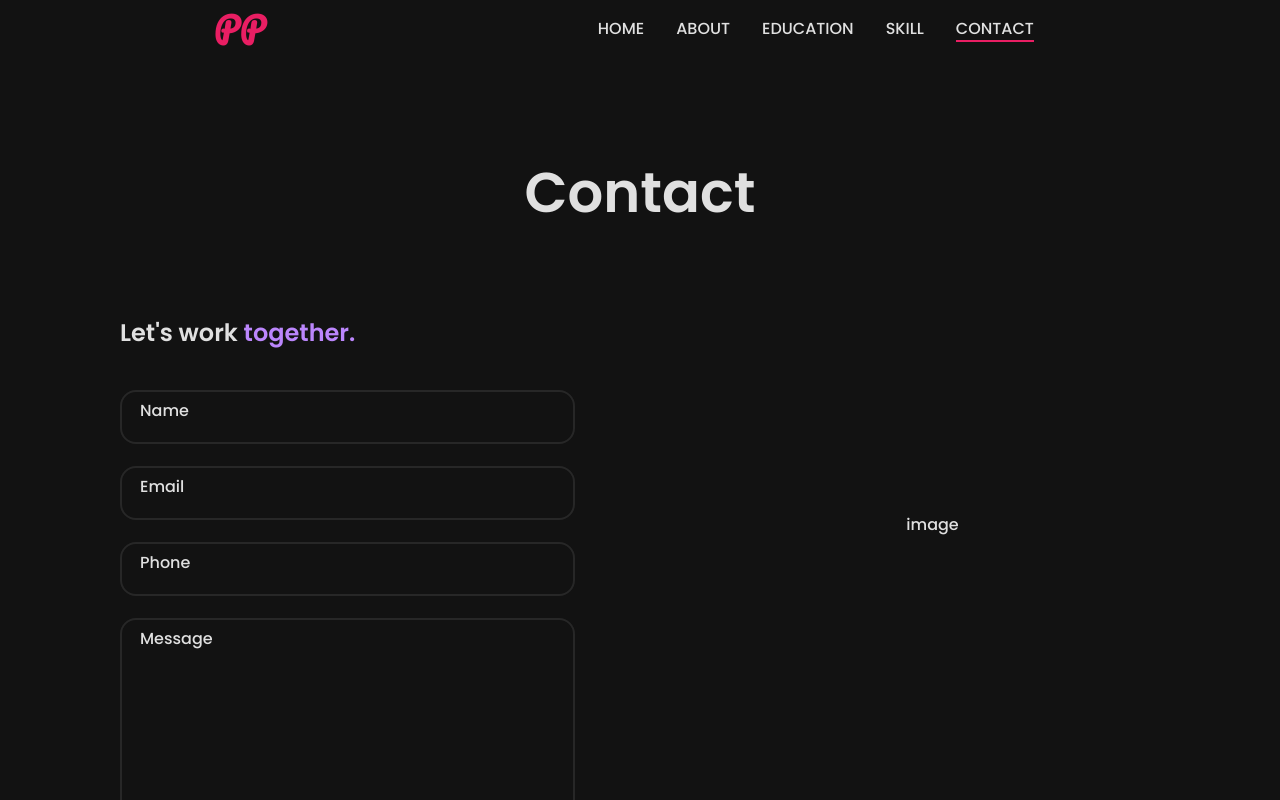
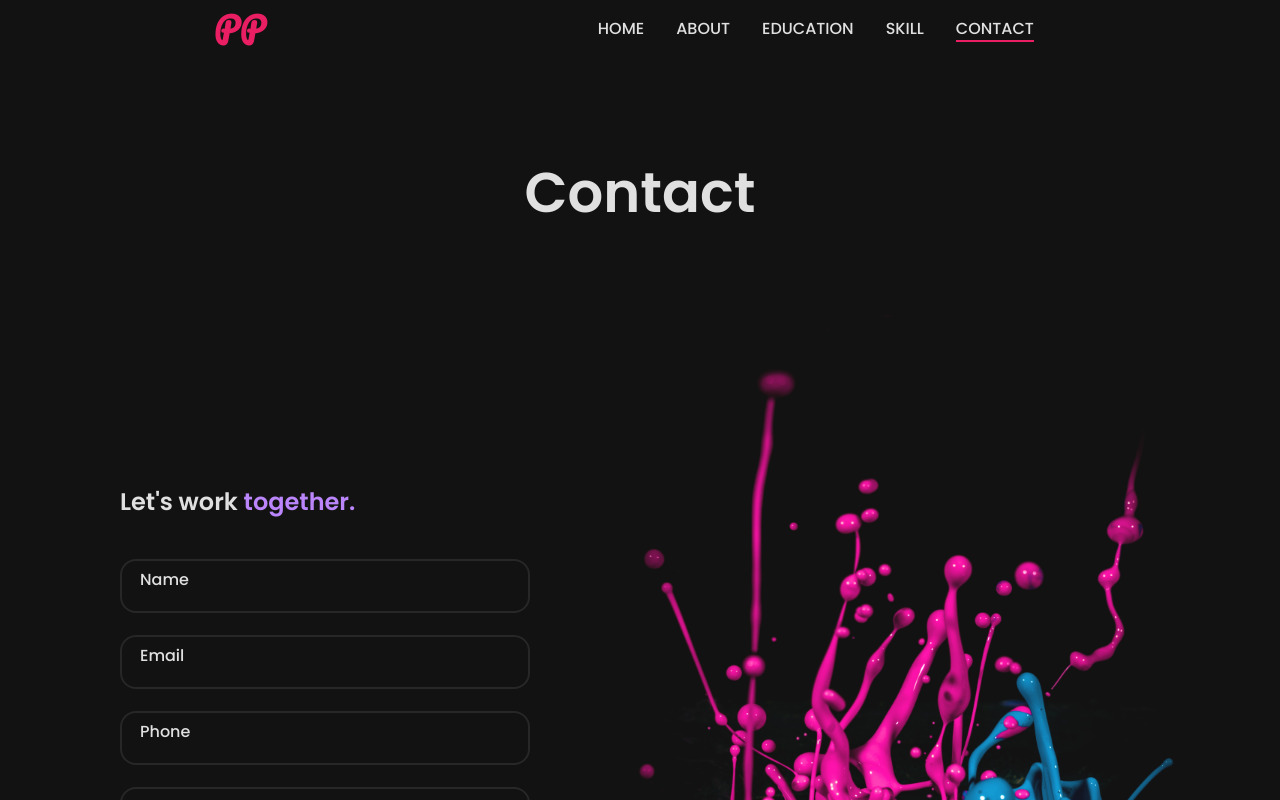
Before and after one commit to Ziilcher/vite_portfolio, a React (Vite) app: page /contact in a window 1280 px wide. Shown: the top 800 px of the page. Built offline with nearby package versions, Linux system fonts and the light colour scheme.

Commit message:
import backgroup image.

```diff
--- a/src/pages/Contactpage.css
+++ b/src/pages/Contactpage.css
@@ -80,6 +80,14 @@ textarea.input{
     scale: 1.1;
 }
 
+.right-contact{
+    background-color: var(--bg-dmode);
+}
+
+.right-contact img{
+    max-width: 600px;
+    mix-blend-mode: screen;
+}
 @media (max-width: 1023px){
     .left-contact{
         max-width: 600px;
--- a/src/pages/Contactpage.jsx
+++ b/src/pages/Contactpage.jsx
@@ -1,6 +1,7 @@
 import { useEffect } from "react"
 import AOS from "aos"
 import './Contactpage.css'
+import img from '../assets/chase-baker-7juQqGhDp6o-unsplash.jpg'
 
 function Contactpage() {
   useEffect(()=>{
@@ -39,7 +40,7 @@ function Contactpage() {
                 </form>
 
                 <div className="right-contact">
-                    <div>image</div>
+                    <img src={img} alt="some_img" />
                 </div>
             </div>
         </section>
```
Also changed, not shown: src/assets/chase-baker-7juQqGhDp6o-unsplash.jpg (added).
